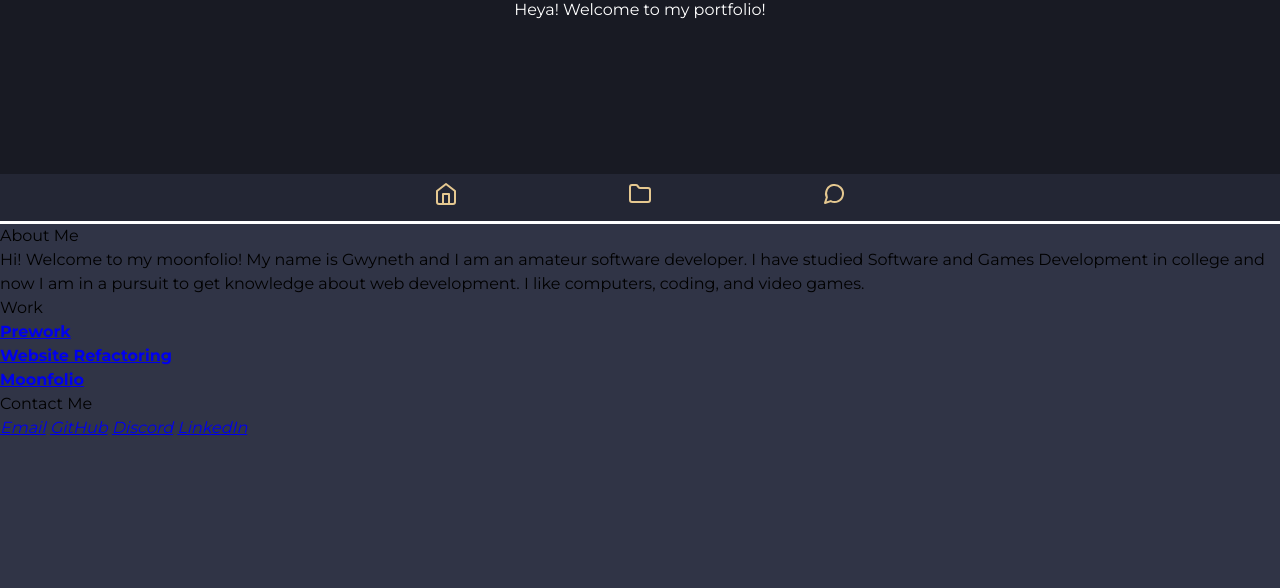
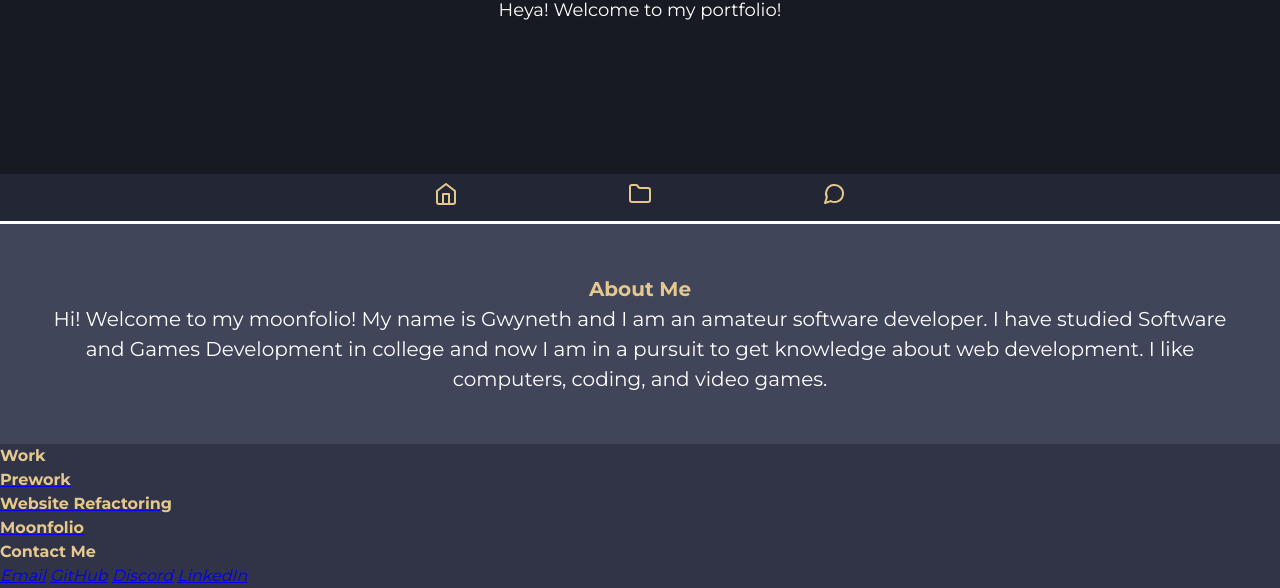
Before and after one commit to lunar-potato/moonfolio, a plain HTML site: page index.html in a window 1280 px wide. Shown: the part 226-814 px from the top of the page. Drawn offline with Linux system fonts and the light colour scheme.

Commit message:
Added About Me styling

```diff
--- a/assets/styles/style.css
+++ b/assets/styles/style.css
@@ -1,3 +1,8 @@
+:root {
+    --yellow: #e5c890;
+    --white: #ffffff;
+}
+
 * {
     box-sizing: border-box;
 }
@@ -9,6 +14,14 @@ body {
     line-height: 1.5;
     background-color: #303446;
     font-family: 'Montserrat', sans-serif;
+}
+
+h1 {
+    color: var(--yellow);
+}
+
+.heading {
+    color: var(--yellow);
 }
 
 .hero-banner {
@@ -31,12 +44,17 @@ body {
 
 .hero-info h1 {
     font-size: 48px;
+    font-weight: 700;
+}
+
+.hero-info p{
+    font-size: 18px;
 }
 
 nav {
     position: relative;
     background-color: #232634;
-    border-bottom: white 3px solid;
+    border-bottom: var(--white) 3px solid;
     padding: 0.5em;
     z-index: 100;
 }
@@ -51,3 +69,11 @@ nav {
 .icons img {
     padding: 0 7%;
 }
+
+#about {
+    background-color: #414559;
+    padding: 50px;
+    text-align: center;
+    font-size: 20px;
+    color: white;
+}
--- a/index.html
+++ b/index.html
@@ -34,7 +34,7 @@
 
     <main class="content">
         <section class="page-section" id="about">
-            <div class="heading">About Me</div>
+            <div class="heading"><strong>About Me</strong></div>
             <article>
                 <p>Hi! Welcome to my moonfolio! My name is Gwyneth and I am an amateur software developer. I have studied Software and Games Development in college and now I am
                     in a pursuit to get knowledge about web development. I like computers, coding,
@@ -44,7 +44,7 @@
         </section>
 
         <section class="page-section" id="work">
-            <div class="heading">Work</div>
+            <div class="heading"><strong>Work</strong></div>
                <a href="#" class="flex-item prework">
                 <div>
                     <h1>Prework</h1>
@@ -63,7 +63,7 @@
         </section>
 
         <section class="page-section contact" id="contact">
-            <div class="heading">Contact Me</div>
+            <div class="heading"><strong>Contact Me</strong></div>
             <div>
                 <address>
                     <a href="mailto:gwynethbautistaa@gmail.com">Email</a>
```
Also changed, not shown: assets/images/starry-sky.jpg (added).
